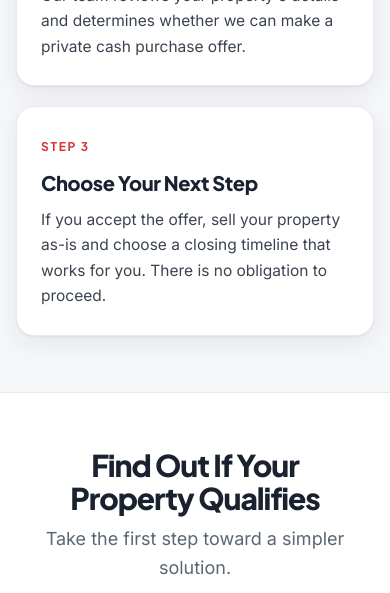
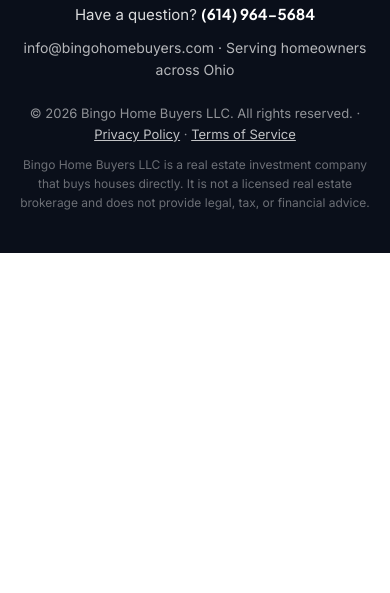
Before and after one commit to pete0723/Bingo-Home-Buyers, a plain HTML site: page relief-fund.html in a window 390 px wide. Shown: the part 2509-3102 px from the top of the page. After the commit the page ends 2762 px from the top, so only its background shows below. Drawn offline with Linux system fonts and the light colour scheme.

Commit message:
Remove "How the Program Works" from relief fund page; fix fast-click address bug
- relief-fund.html: remove the "How the Program Works" section and its CSS.
- All three forms: clear the stored address parts synchronously on input
  (not in the debounced handler), and cancel the pending debounce when
  moving to step 2. Previously, clicking the button within ~220ms of
  typing let the delayed handler wipe the resolved city/state/zip, so
  the form silently refused to submit.

Co-Authored-By: Claude Opus 5.5 <noreply@anthropic.com>
Claude-Session: https://claude.ai/code/session_01WLkXepiSknKQbNw5FqbbBR

```diff
--- a/relief-fund.html
+++ b/relief-fund.html
@@ -264,12 +264,6 @@
   .qualify-list { list-style: none; margin: 0; padding: 0; display: grid; gap: 14px; }
   .qualify-list li { display: flex; gap: 12px; align-items: flex-start; font-size: 16px; line-height: 1.5; color: var(--ink); }
   .qualify-list .tick { flex: none; width: 28px; height: 28px; border-radius: 50%; display: grid; place-items: center; background: rgba(214,48,49,.12); color: var(--red); margin-top: -2px; }
-  section.steps { padding-block: 72px 88px; background: var(--soft); border-top: 1px solid var(--line); border-bottom: 1px solid var(--line); }
-  .step-grid { list-style: none; margin: 40px auto 0; padding: 0; display: grid; grid-template-columns: repeat(3, minmax(0, 1fr)); gap: 20px; max-width: 1100px; }
-  .step { background: #fff; border: 1px solid var(--line); border-radius: 18px; padding: 26px 24px; box-shadow: var(--shadow); }
-  .step-num { display: inline-block; font-family: var(--font-head); font-weight: 700; font-size: 12px; letter-spacing: .14em; text-transform: uppercase; color: var(--red); margin-bottom: 10px; }
-  .step h3 { margin: 0 0 8px; font-family: var(--font-head); font-weight: 800; font-size: 20px; letter-spacing: -0.02em; color: var(--ink); }
-  .step p { margin: 0; font-size: 15.5px; line-height: 1.65; color: #3a4350; }
   section.final-cta { padding-block: 88px; text-align: center; }
   .final-cta h2 { margin: 0 0 10px; font-family: var(--font-head); font-weight: 800; font-size: clamp(30px, 4.4vw, 46px); letter-spacing: -0.035em; line-height: 1.1; color: var(--ink); text-wrap: balance; }
   .final-cta > .wrap > p:first-of-type { margin: 0 0 28px; font-size: 18px; color: var(--muted); }
@@ -278,16 +272,14 @@
   }
   @media (max-width: 900px) {
     .fund-grid { grid-template-columns: 1fr; gap: 32px; }
-    .step-grid { grid-template-columns: 1fr; max-width: 560px; }
-  }
+    }
   @media (max-width: 600px) {
     .hero h1.h1-fund { font-size: 29px; }
     .hero-rating { font-size: 14px; gap: 6px; }
     .hero.hero-fund { min-height: 1000px; background-position: 0 0, 60% bottom; }
     .hero.hero-fund .hero-inner { padding-top: 32px; }
     section.fund-intro, section.final-cta { padding-block: 56px; }
-    section.steps { padding-block: 56px; }
-    .fund-copy p { font-size: 16px; }
+      .fund-copy p { font-size: 16px; }
   }
 
   /* ---------- Footer ---------- */
@@ -478,16 +470,6 @@
       </div>
     </section>
 
-    <section class="steps" aria-labelledby="steps-title">
-      <div class="wrap">
-        <h2 class="section-title" id="steps-title">How the Program Works</h2>
-        <ol class="step-grid">
-          <li class="step"><span class="step-num">Step 1</span><h3>Request a Free Property Review</h3><p>Tell us a little about your property and your current situation.</p></li>
-          <li class="step"><span class="step-num">Step 2</span><h3>Receive Your Cash Offer</h3><p>Our team reviews your property's details and determines whether we can make a private cash purchase offer.</p></li>
-          <li class="step"><span class="step-num">Step 3</span><h3>Choose Your Next Step</h3><p>If you accept the offer, sell your property as-is and choose a closing timeline that works for you. There is no obligation to proceed.</p></li>
-        </ol>
-      </div>
-    </section>
 
     <section class="final-cta" aria-labelledby="final-title">
       <div class="wrap">
@@ -716,8 +698,6 @@
       }
 
       async function onAddrInput() {
-        placeSelected = false;
-        clearAddressParts();
         const val = addrInput.value.trim();
         if (val.length < 3) { closeSuggestions(); return; }
         if (!(await ensurePlaces())) { closeSuggestions(); return; } // plain-text fallback
@@ -744,7 +724,7 @@
         }
       }
 
-      addrInput.addEventListener('input', () => { clearTimeout(debounceTimer); debounceTimer = setTimeout(onAddrInput, 220); });
+      addrInput.addEventListener('input', () => { placeSelected = false; clearAddressParts(); clearTimeout(debounceTimer); debounceTimer = setTimeout(onAddrInput, 220); });
       addrInput.addEventListener('focus', ensurePlaces);
       addrInput.addEventListener('keydown', e => {
         if (sugList.hidden) { if (e.key === 'Enter') { e.preventDefault(); goToStep2(); } return; }
@@ -766,6 +746,7 @@
         if (focusEl) setTimeout(() => { try { focusEl.focus({ preventScroll: true }); } catch (_) {} }, 70);
       }
       async function goToStep2() {
+        clearTimeout(debounceTimer);
         const val = addrInput.value.trim();
         if (!val) {
           hint.textContent = 'Please enter your property address to continue.';
```
Also changed, not shown: cash-offer.html (+2 -3 lines), index.html (+2 -3 lines).
